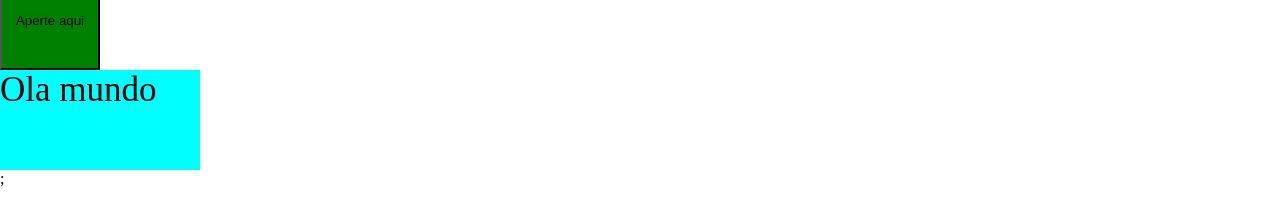
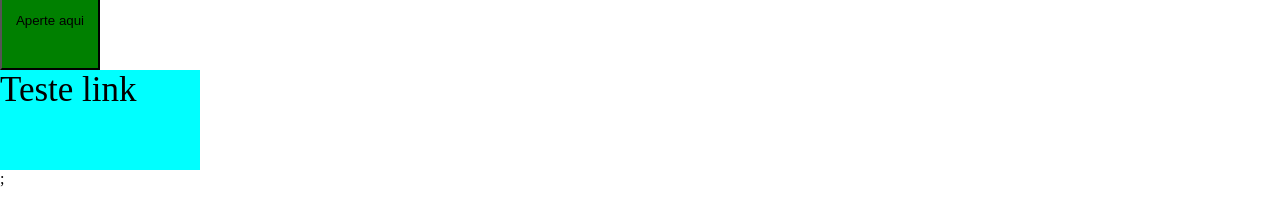
Before and after one commit to SamuelFVG/powerfit-trainee-cpe, a React (Vite) app in the folder powerfit/: page /home in a window 1280 px wide. Shown: the part 319-539 px from the top of the page. Built offline with nearby package versions, Linux system fonts and the light colour scheme.

Commit message:
Modificações

```diff
--- a/powerfit/src/components/LinkGenerico/LinkGenerico.jsx
+++ b/powerfit/src/components/LinkGenerico/LinkGenerico.jsx
@@ -2,5 +2,5 @@ import {LinkG} from "./Styles"
 
 
 export default function LinkGenerico() {
-    return <LinkG>Ola mundo</LinkG>
+    return <LinkG>Teste link</LinkG>
 }
--- a/powerfit/src/pages/Home/Home.jsx
+++ b/powerfit/src/pages/Home/Home.jsx
@@ -2,12 +2,11 @@ import {Titulo} from "./Styles"
 import {BotaoGenerico}  from "../../components"
 import {LinkGenerico} from "../../components"
 import { Header } from "../../components"
-import { HeaderG } from "../../components/Header/Styles"
 
 export default function Home() {
     return (
         <div>
-            <HeaderG/>
+            <Header/>
             <Titulo>Home</Titulo>
             <BotaoGenerico/>
             <LinkGenerico/>
```
